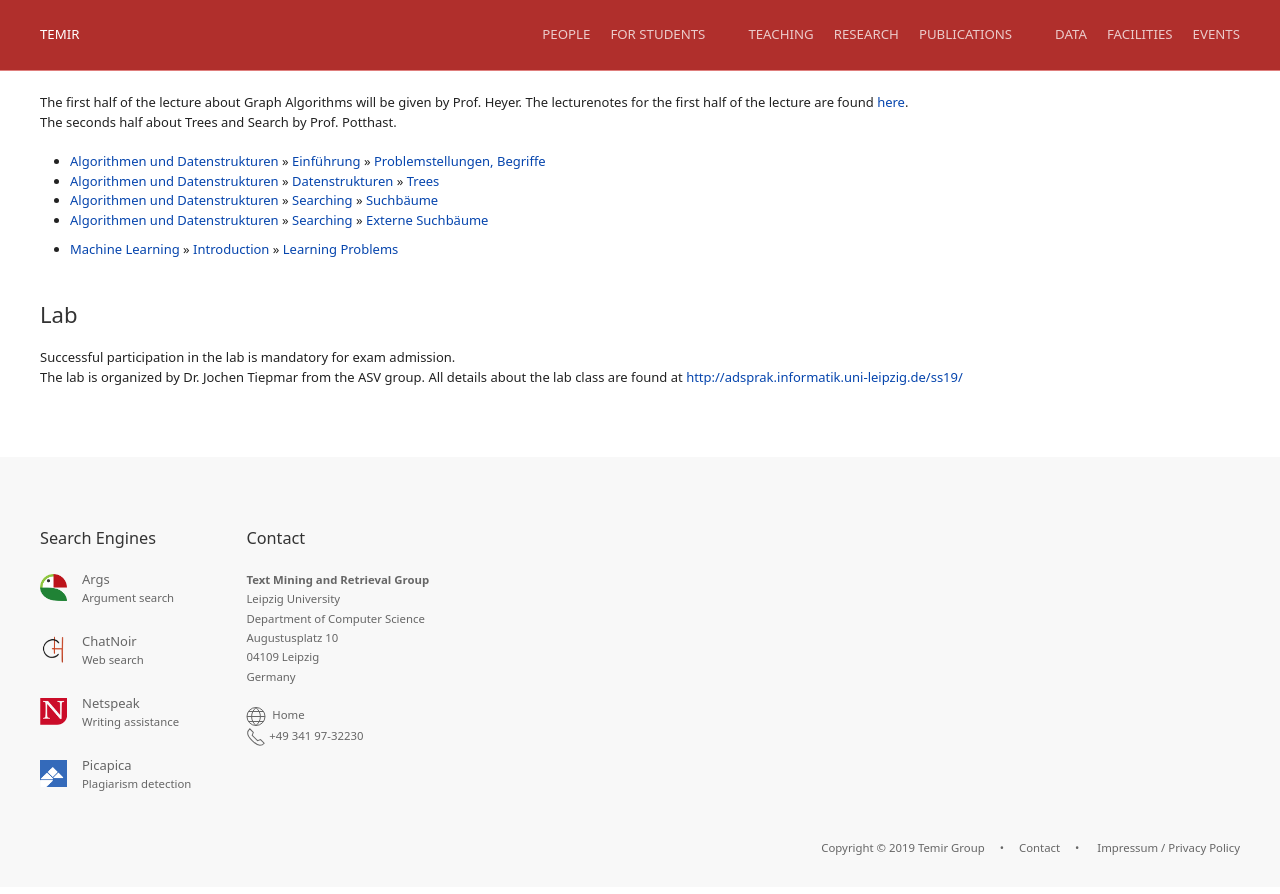
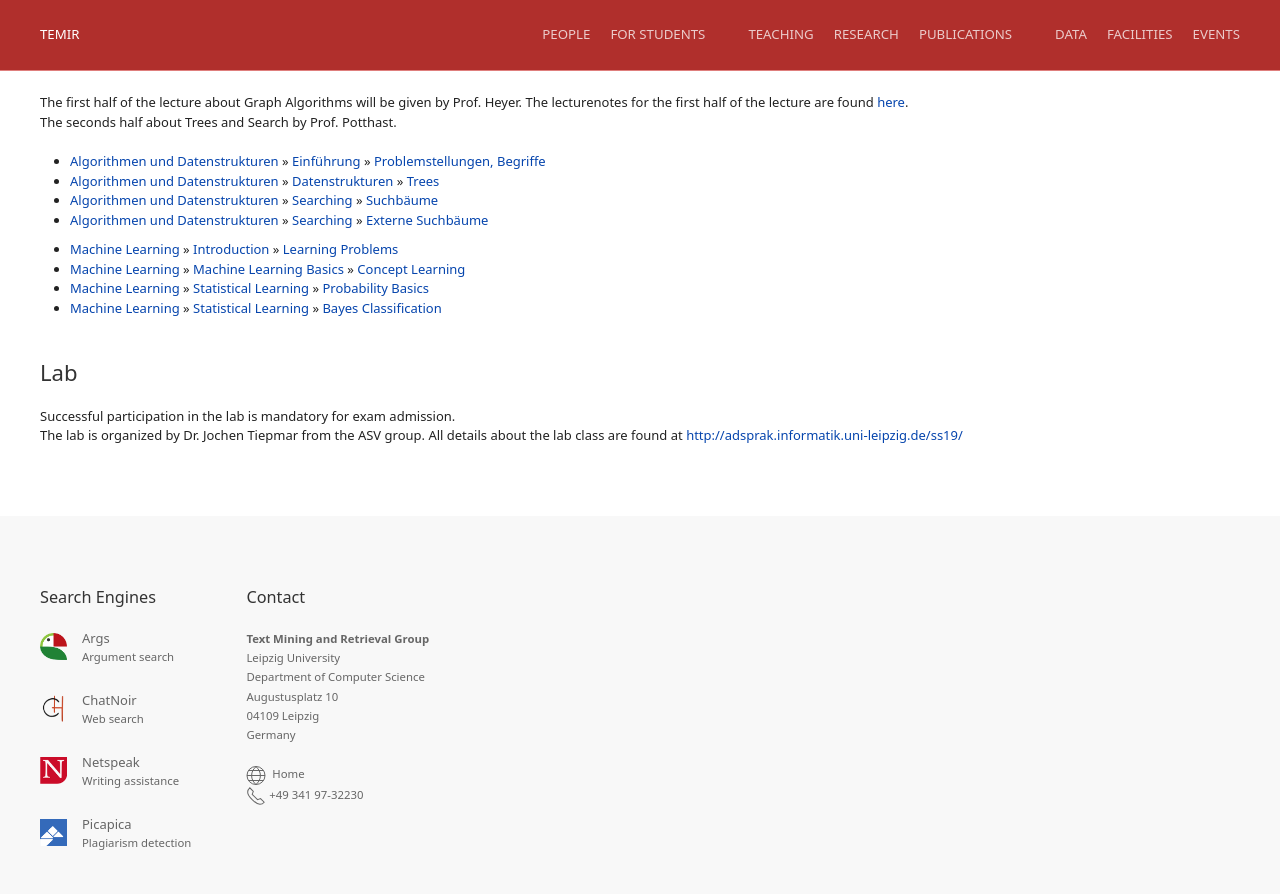
Before and after one commit to temir-org/temir-org.github.io, a Jekyll site: the page built from teaching/algorithms-and-datastructures-2.html, in a window 1280 px wide and 900 px high, scrolled down 539 px. Shown: the top 894 px of the window. Built offline with Jekyll 4.4.1, drawn with Linux system fonts in a browser that asks for light colours.

Commit message:
Update algorithms-and-datastructures-2.html

```diff
--- a/teaching/algorithms-and-datastructures-2.html
+++ b/teaching/algorithms-and-datastructures-2.html
@@ -65,6 +65,21 @@ description: Course page of Algorithms and datastructures 2
                     <a href="https://webis.de/lecturenotes.html#part-machine-learning-intro">Introduction</a> »
                     <a href="https://webis.de/downloads/lecturenotes/machine-learning/unit-en-ml-introduction.pdf">Learning Problems</a>
                 </li>
+                <li>
+                    <a href="https://webis.de/lecturenotes.html#machine-learning">Machine Learning</a> »
+                    <a href="https://webis.de/lecturenotes.html#part-machine-learning-basics">Machine Learning Basics</a> »
+                    <a href="https://webis.de/downloads/lecturenotes/machine-learning/unit-en-concept-learning.pdf">Concept Learning</a>
+                </li>
+                <li>
+                    <a href="https://webis.de/lecturenotes.html#machine-learning">Machine Learning</a> »
+                    <a href="https://webis.de/lecturenotes.html#part-statistical-learning">Statistical Learning</a> »
+                    <a href="https://webis.de/downloads/lecturenotes/machine-learning/unit-en-probability-basics.pdf">Probability Basics</a>
+                </li>
+                <li>
+                    <a href="https://webis.de/lecturenotes.html#machine-learning">Machine Learning</a> »
+                    <a href="https://webis.de/lecturenotes.html#part-statistical-learning">Statistical Learning</a> »
+                    <a href="https://webis.de/downloads/lecturenotes/machine-learning/unit-en-bayesian-learning.pdf">Bayes Classification</a>
+                </li>
             </ul>
         </p>
         <h2>Lab</h2>
```
